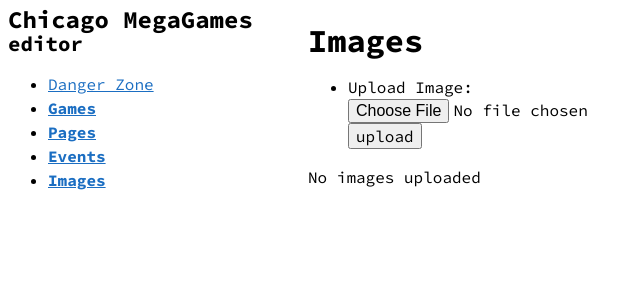
After one commit to chicagomegagames/website-editor, a Flask app: template templates/images/index.html in a window 1280 px wide. The commit adds this page. Shown: the top 300 px of the page, without its empty margins (0-641 px from the left). Run offline with Flask 2, Linux system fonts and the light colour scheme; the template is opened without the code that fills it, so the values that code supplies are empty; parts of the project's set-up code (start-up, migrations or seed data) failed here and were passed over.

Commit message:
Add Image Uploading to the UI!
Huzzah! Image uploading!

```diff
--- a/app/server.py
+++ b/app/server.py
@@ -20,7 +20,7 @@ def create_app(config = None):
     config_function = site_config(config)
 
     image_service = ImageService(upload_path = config.upload_path)
-    app.register_blueprint(ImageController(image_service=image_service))
+    app.register_blueprint(ImageController(config_function, image_service=image_service))
     app.register_blueprint(GameController(config_function))
     app.register_blueprint(PageController(config_function))
     app.register_blueprint(EventController(config_function))
--- a/static/css/main.css
+++ b/static/css/main.css
@@ -6,6 +6,9 @@ body {
 
 a {
   color: #1b6ec2; }
+
+img {
+  max-width: 100%; }
 
 .sidebar {
   width: 300px;
@@ -24,6 +27,7 @@ a {
     box-sizing: border-box;
     background: #8bff0f;
     overflow-y: hidden;
+    padding-bottom: 1vmin;
     transition: height 1s; }
     .page #notifications .notification p {
       padding: 10px 20px;
--- a/static/css/scss/main.scss
+++ b/static/css/scss/main.scss
@@ -13,6 +13,10 @@ body {
 
 a {
   color: #1b6ec2;
+}
+
+img {
+  max-width: 100%;
 }
 
 .sidebar {
@@ -39,6 +43,7 @@ a {
       box-sizing: border-box;
       background: rgb(139, 255, 15);
       overflow-y: hidden;
+      padding-bottom: 1vmin;
 
       transition: height 1s;
 
--- a/static/js/main.js
+++ b/static/js/main.js
@@ -2,6 +2,11 @@ document.addEventListener("DOMContentLoaded", function(evt) {
   var edit_form = document.querySelector("#edit");
   if (edit_form) {
     load_model_form(edit_form);
+  }
+
+  var image_upload_form = document.querySelector("form#upload_image");
+  if (image_upload_form) {
+    load_image_upload_form(image_upload_form);
   }
 
   var delete_links = document.querySelectorAll("a[data-method=delete]");
@@ -97,3 +102,44 @@ function load_model_form(form) {
     return false;
   }, false);
 }
+
+function load_image_upload_form(form) {
+  form.addEventListener("submit", function(e) {
+    e.preventDefault();
+
+    var image_selector = document.querySelector("input#image");
+    if (image_selector.files.length === 0) {
+      page_alert("No image selected for upload.");
+      return;
+    }
+
+    var data = new FormData();
+    data.append("image", image_selector.files[0]);
+
+    var xhr = new XMLHttpRequest();
+    xhr.addEventListener("load", function(evt) {
+      // if (xhr.responseURL !== document.location.href) {
+      //   window.location = xhr.responseURL;
+      // }
+
+      console.log(xhr.response);
+      var response = JSON.parse(xhr.response);
+      if (response.success === true) {
+        page_alert("Image uploaded, refreshing");
+
+        window.setTimeout(function() {
+          window.location.reload()
+        }, 1500);
+      }
+    });
+
+    xhr.open("POST", form.action, true);
+    xhr.setRequestHeader("X-Requested-With", "XMLHttpRequest");
+    xhr.overrideMimeType("application/json");
+    xhr.send(data);
+
+    page_alert("Uploading image... This may take some time.")
+
+    return false;
+  }, false);
+}
--- a/templates/base.html
+++ b/templates/base.html
@@ -31,6 +31,7 @@
         <li><strong><a href="/games/">Games</a></strong></li>
         <li><strong><a href="/pages/">Pages</a></strong></li>
         <li><strong><a href="/events/">Events</a></strong></li>
+        <li><strong><a href="/images/">Images</a></strong></li>
       </ul>
     </div>
 
--- /dev/null
+++ b/templates/images/index.html
@@ -0,0 +1,29 @@
+{% extends "base.html" %}
+{% block main %}
+    <h1>Images</h1>
+    <ul class="actions">
+        <li>
+            <form id="upload_image" action="/images/upload" method="post">
+                Upload Image:<br />
+                <input type="file" name="image" id="image" accept="image/*" /><br />
+                <input type="submit" value="upload" />
+            </form>
+        </li>
+    </ul>
+
+    {% if images|length > 0 %}
+    <div class="image_gallery">
+        {% for image in images %}
+        <div class="image">
+            <img src="/images/{{image.name}}" /><br />
+            <a href="/images/{{image.name}}">/images/{{image.name}}</a><br />
+            <a href="/images/{{image.name}}" data-method="delete">delete</a>
+        </div>
+        {% endfor %}
+    </div>
+    {% else %}
+    <p>
+        No images uploaded
+    </p>
+    {% endif %}
+{% endblock %}
```
Also changed, not shown: app/controllers/image_controller.py (+18 -10 lines), tests/controllers/image_controller_test.py (+31 -0 lines).
